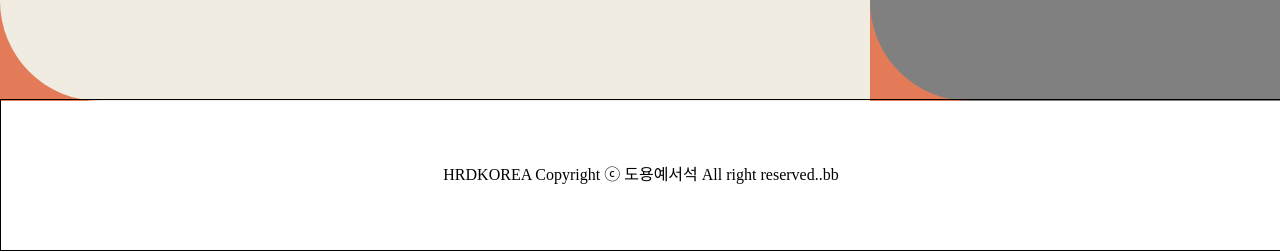
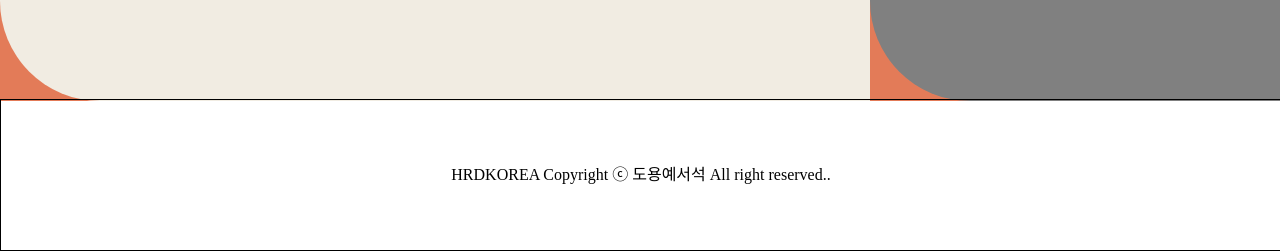
Before and after one commit to DH0407/Unowe, a plain HTML site: page index.html in a window 1280 px wide. Shown: the part 699-950 px from the top of the page. Drawn offline with Linux system fonts and the light colour scheme.

Commit message:
Update index.html

```diff
--- a/index.html
+++ b/index.html
@@ -18,7 +18,7 @@
             <div class="loginButton"></div>
         </div>
         <footer>
-            HRDKOREA Copyright ⓒ 도용예서석 All right reserved..bb
+            HRDKOREA Copyright ⓒ 도용예서석 All right reserved..
         </footer>
     </div>
     <script src="./index.js"></script>
```
